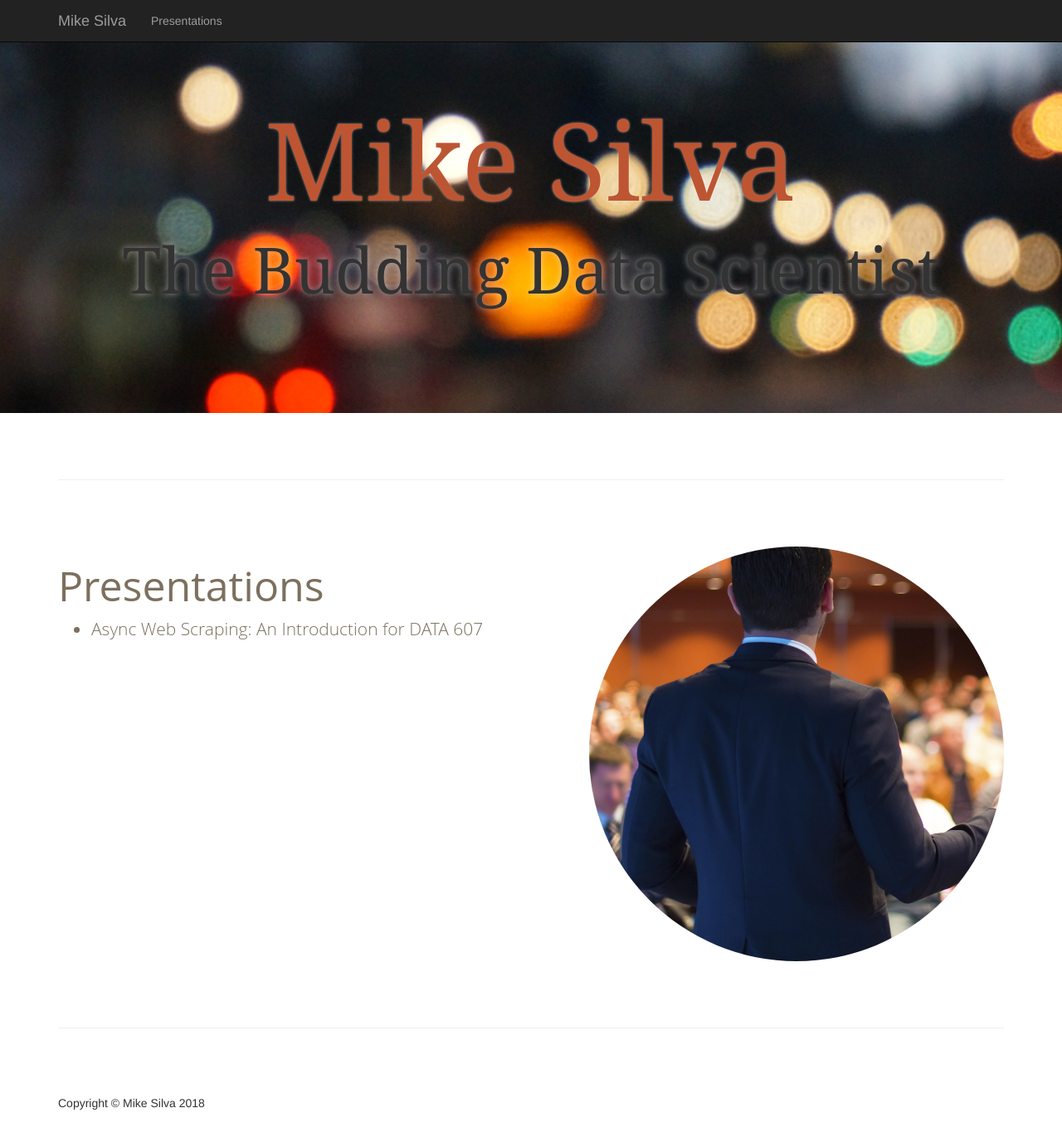
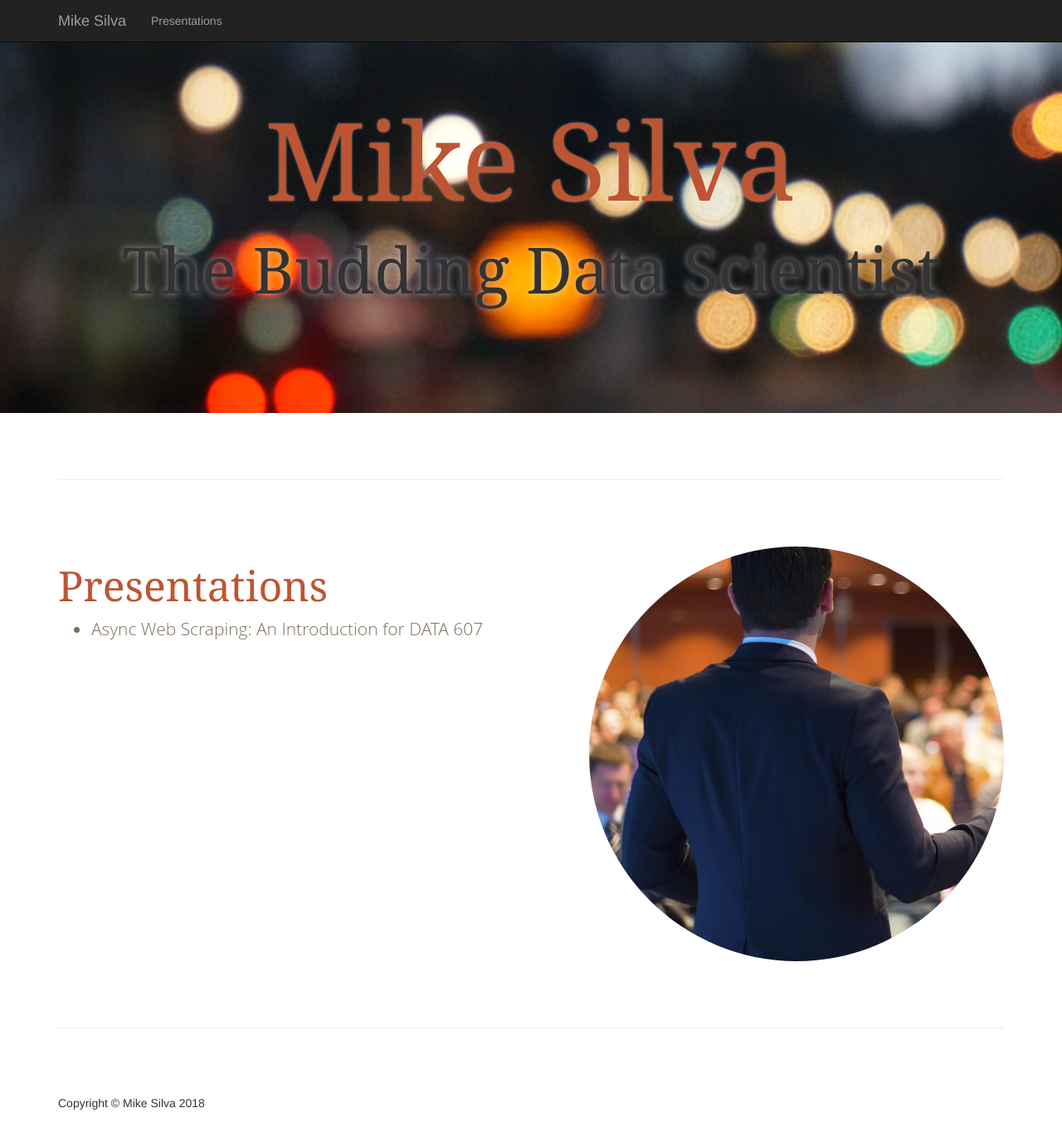
Before and after one commit to mikeasilva/mikeasilva.github.io, a Jekyll site: the page built from index.html, in a window 1280 px wide and 1400 px high, scrolled down 70 px. Shown: the top 1377 px of the window at 83% size. Built offline with Jekyll 4.4.1, drawn with Linux system fonts in a browser that asks for light colours.

Commit message:
Updated headers style

```diff
--- a/assets/_sass/_main.scss
+++ b/assets/_sass/_main.scss
@@ -9,6 +9,11 @@ main {
 
     &.pull-left {  margin-right: 40px;  }
     &.pull-right {  margin-left: 40px;  }
+  }
+
+  h1,h2,h3,h4,h4{
+    font-family: "Bitter",Georgia,Times,serif;
+    color: #bd5532;
   }
 
   h2 {
```
